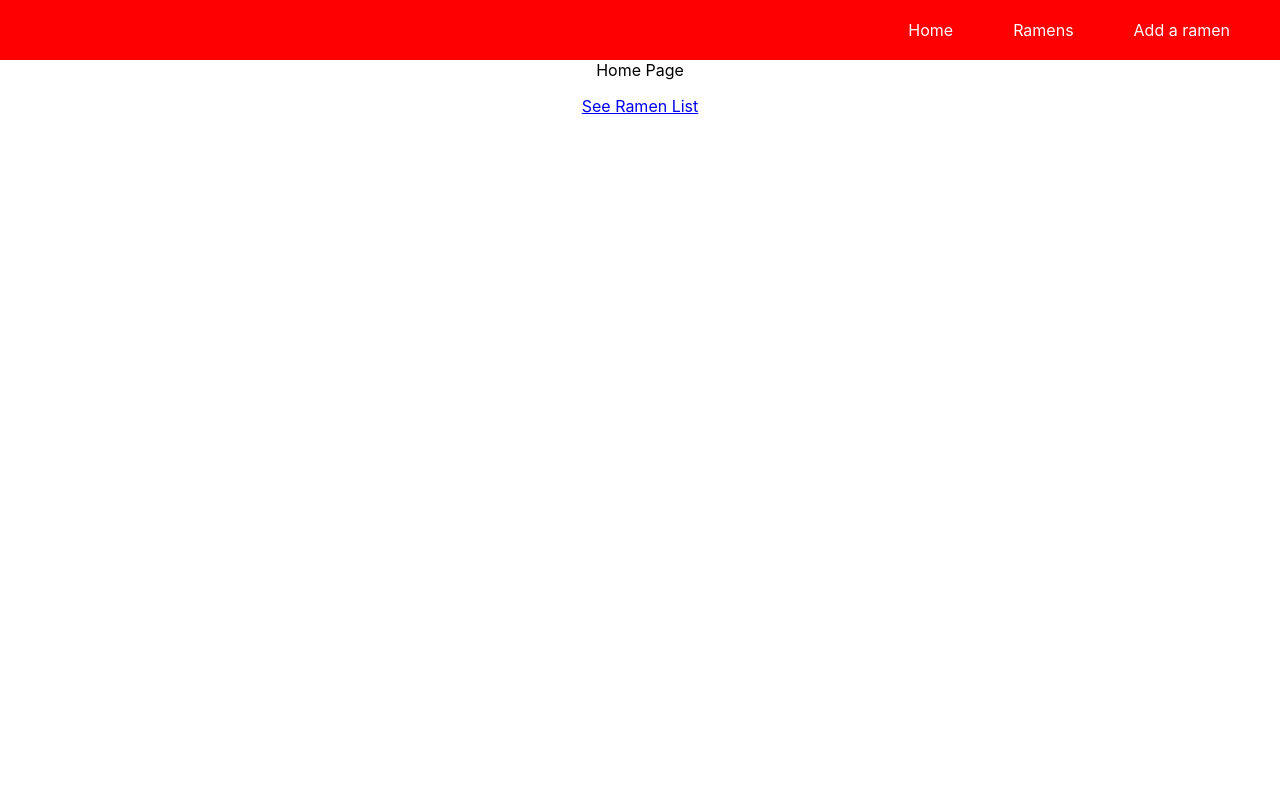
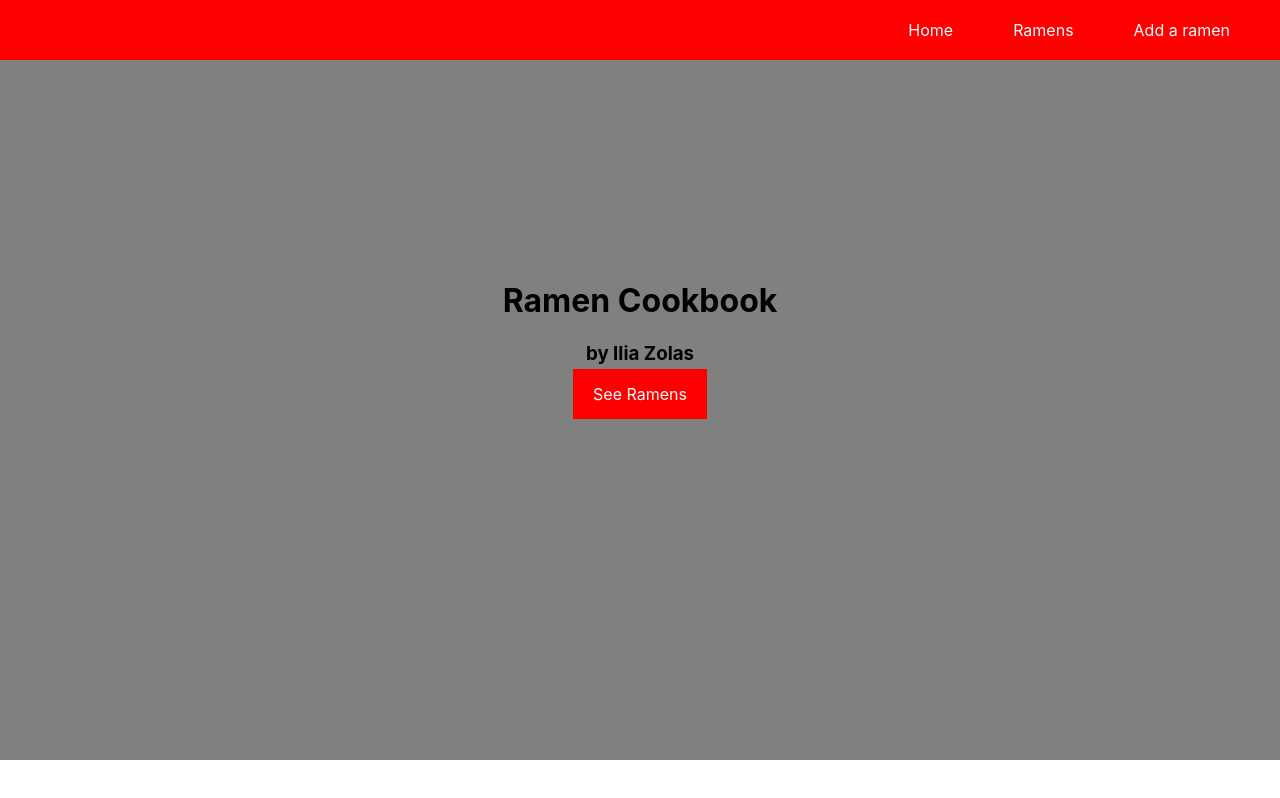
Before and after one commit to IliaZolas/Ramen-Cookbook, a React (Create React App) app in the folder client/: page / in a window 1280 px wide. Built offline with nearby package versions, Linux system fonts and the light colour scheme.

Commit message:
fix/ TODO-11 - some styling to home page

```diff
--- /dev/null
+++ b/client/src/components/button.css
@@ -0,0 +1,7 @@
+
+.primary-button {
+    color: white;
+    text-decoration: none;
+    background-color: red;
+    padding: 15px 20px;
+}
--- a/client/src/components/buttons.js
+++ b/client/src/components/buttons.js
@@ -1,13 +1,12 @@
 import {Link} from 'react-router-dom';
+import "./button.css"
 
 const PrimaryButton = () => {
     return (
         <div className="">
-            <div className="">
-                <Link to="/ramen">
-                    <p>See Ramen List</p>
+                <Link to="/ramen" className="primary-button">
+                    See Ramens
                 </Link>
-            </div>
         </div>
     );
 };
--- a/client/src/components/ramenForm.css
+++ b/client/src/components/ramenForm.css
@@ -2,7 +2,6 @@ form {
     display: flex;
     flex-direction: column;
     width: 400px;
-    /* align-items: center; */
     margin: auto;
 }
 
--- /dev/null
+++ b/client/src/pages/home.css
@@ -0,0 +1,5 @@
+.hero-banner {
+    padding: 200px 0px 0px 0px;
+    height: 500px;
+    background-color: grey;
+}
--- a/client/src/pages/home.js
+++ b/client/src/pages/home.js
@@ -1,10 +1,12 @@
 import {PrimaryButton} from "../components/buttons";
+import "./home.css"
 
 const Home = () => {
     return (
         <div className="">
-            <div className="">
-               Home Page
+            <div className="hero-banner">
+               <h1>Ramen Cookbook</h1>
+               <h3>by Ilia Zolas</h3>
                <PrimaryButton />
             </div>
         </div>
```
Also changed, not shown: 1 other file (tests, documents, lock files or other folders).
